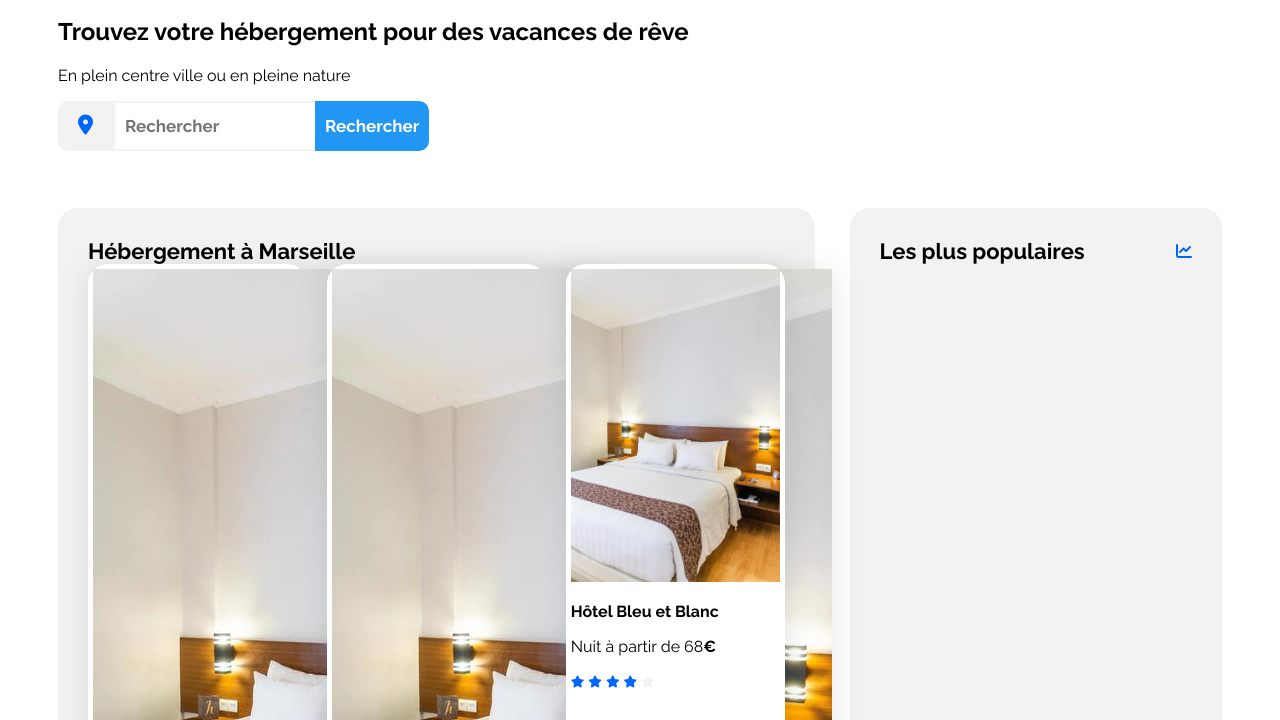
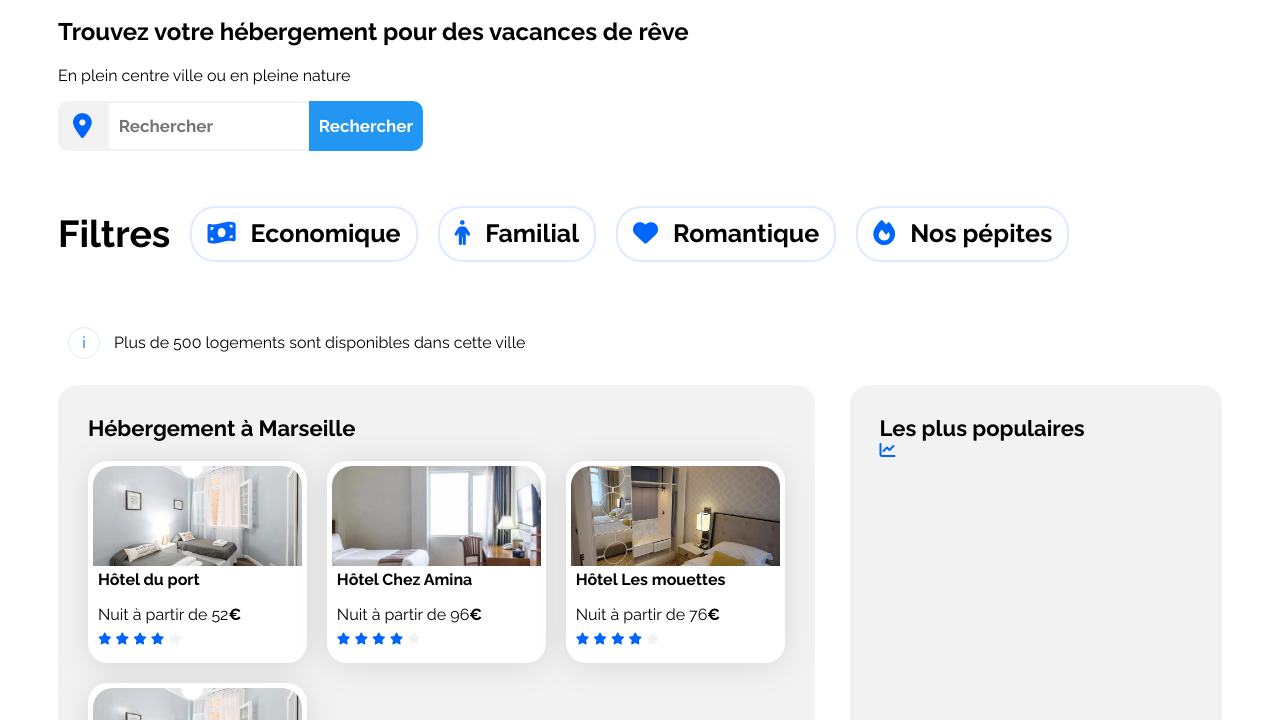
Before and after one commit to tipouf/projet2-maquette-vers-site, a plain HTML site: page index.html in a window 1280 px wide. Shown: the part 80-800 px from the top of the page. Drawn offline with Linux system fonts and the light colour scheme.

Commit message:
etiquettes, tooltip et herbergement ok

```diff
--- a/css/style.css
+++ b/css/style.css
@@ -16,6 +16,42 @@
 body {
   display: flex;
   justify-content: center;
+}
+
+/* tooltips */
+
+.tooltip {
+  position: relative;
+  display: inline-block;
+}
+
+.tooltip-logo {
+  margin: 10px;
+  padding: 5px;
+  width: 20px;
+  height: 20px;
+  color: var(--main-color);
+  text-align: center;
+  border-radius: 100px;
+  border: 1px solid var(--filter-bg-color);
+}
+
+.tooltip .tooltip-text {
+  visibility: hidden;
+  width: 120px;
+  background-color: var(--main-color);
+  color: #fff;
+  text-align: center;
+  border-radius: 6px;
+  padding: 5px 0;
+
+  /* Position the tooltip */
+  position: absolute;
+  z-index: 1;
+}
+
+.tooltip:hover .tooltip-text {
+  visibility: visible;
 }
 
 /* header */
@@ -56,12 +92,11 @@ header img {
   height: 50px;
 }
 
-.icon {
+.search-form .icon {
   float: right;
-  width: 20%;
-  padding: 12px 20px;
+  padding: 10px 15px;
   background: var(--main-bg-color);
-  font-size: 20px;
+  font-size: 25px;
   cursor: pointer;
   border-radius: 10px 0 0 10px;
 }
@@ -88,6 +123,37 @@ header img {
   border: none !important;
 }
 
+/* filtre par mot clé */
+
+.filtre-etiquette {
+  font-size: 25px;
+  font-weight: 700;
+  padding-block: 10px;
+  margin-block: 20px;
+  display: flex;
+  flex-direction: row;
+  flex-wrap: wrap;
+}
+
+.filtre-etiquette p {
+  display: block;
+  min-width: fit-content;
+  margin-left: 20px;
+  border: 2px solid var(--filter-bg-color);
+  border-radius: 25px;
+  padding-block: 10px;
+  padding-right: 15px;
+}
+
+.filtre-etiquette p:hover {
+  background: var(--filter-bg-color);
+  color: var(--main-color);
+}
+
+.filtre-etiquette p i {
+  padding-inline: 15px;
+}
+
 /* main */
 
 .main-container {
@@ -107,15 +173,29 @@ a {
   font-size: 22px;
 }
 
-.card {
+.hebergement-card {
   background-color: white;
   border-radius: 20px;
-  padding: 5px;
+  padding: 5px 5px 15px 5px;
   filter: drop-shadow(0px 3px 15px rgba(0, 0, 0, 0.1));
+  height: fit-content;
 }
 
-.card img {
+.hebergement-card img {
   object-fit: cover;
+  width: 100%;
+  height: 100px;
+  border-radius: 20px 20px 0 0;
+}
+
+.hebergement-card .card-content {
+  padding-left: 5px;
+}
+
+.afficher-plus {
+  margin-top: 25px;
+  font-size: 25px;
+  font-weight: bold;
 }
 
 .card-title {
@@ -150,13 +230,12 @@ a {
 
 .hebergements-grid {
   display: grid;
-  grid-template-columns: repeat(auto-fill, minmax(200px, 1fr));
+  grid-template-columns: repeat(auto-fill, minmax(30%, 1fr));
   grid-gap: 20px;
-  align-items: stretch;
 }
 
-.herbergements-grid .card {
-  width: 32%;
+.hebergements .section-title {
+  margin-bottom: 20px;
 }
 
 /****** Populaires ***********/
@@ -164,42 +243,10 @@ a {
   width: 32%;
 }
 
-.populaires-title {
-  display: flex;
-  justify-content: space-between;
-  align-items: center;
+.hebergement-card .card-title {
+  margin: 0px;
 }
 
-.populaires-cards .card {
-  display: flex;
-  margin-top: 33px;
-}
-
-.populaires-cards img {
-  width: 33%;
-  height: 136px;
-  border-top-left-radius: 20px;
-  border-bottom-left-radius: 20px;
-}
-
-.populaires-cards .card-content {
-  width: 67%;
-  padding-left: 15px;
-  display: flex;
-  flex-direction: column;
-  justify-content: space-between;
-  box-sizing: border-box;
-}
-
-.populaires-cards .card-title {
-  margin-top: 10px;
-  margin-bottom: 4px;
-}
-
-.populaires-cards .card-subtitle {
-  margin: 0;
-}
-
-.populaires-cards .card-rating {
+.hebergement-card .card-subtitle {
   margin-bottom: 5px;
 }
--- a/index.html
+++ b/index.html
@@ -41,36 +41,44 @@
             <p>En plein centre ville ou en pleine nature</p>
           </div>
 
-          <div class="search-form">
+          <form class="search-form">
             <div class="icon">
-              <i class="fa-solid fa-location-dot"></i>
+              <i class="fa-solid fa-map-marker-alt"></i>
             </div>
             <input type="text" placeholder="Rechercher" />
             <button type="submit">Rechercher</button>
+          </form>
+          <div class="filtre-etiquette">
+            <h2>Filtres</h2>
+            <p><i class="fa-solid fa-money-bill-wave"></i>Economique</p>
+            <p><i class="fa-solid fa-person" aria-hidden="true"></i>Familial</p>
+            <p>
+              <i class="fa-solid fa-heart" aria-hidden="true"></i>Romantique
+            </p>
+            <p>
+              <i class="fa-solid fa-fire" aria-hidden="true"></i>Nos pépites
+            </p>
           </div>
-        </div>
-
-        <div>
-          <br />
-          <br />
-          <br />
-        </div>
+          <div class="tooltip">
+            <div class="tooltip-logo">i</div>
+              <span class="tooltip-text">Nombre de résultat associé à cette recherche</span>
+            </div> Plus de 500 logements sont disponibles dans cette ville</p>
+          </div>
 
         <div class="hebergements-and-populaires">
           <section class="hebergements">
             <h2 class="section-title">Hébergement à Marseille</h2>
             <div class="hebergements-grid">
-              <article class="card">
+              <article class="hebergement-card">
                 <img
-                  src="./images/hebergements/febrian-zakaria2.jpg"
+                  src="./images/hebergements/fred-kleber.jpg"
                   alt="Image de la chambre d'hôtel montrant un lit"
-                  height="auto"
                 />
                 <div class="card-content">
                   <div class="card-txt">
-                    <h3 class="card-title">Hôtel Bleu et Blanc</h3>
+                    <h3 class="card-title">Hôtel du port</h3>
                     <p class="card-subtitle">
-                      Nuit à partir de 68<span class="euro">€</span>
+                      Nuit à partir de 52<span class="euro">€</span>
                     </p>
                   </div>
                   <div class="card-rating">
@@ -86,9 +94,60 @@
                   </div>
                 </div>
               </article>
-              <article class="card">
+              <article class="hebergement-card">
                 <img
-                  src="./images/hebergements/febrian-zakaria2.jpg"
+                  src="./images/hebergements/febrian-zakaria.jpg"
+                  alt="Image de la chambre d'hôtel montrant un lit"
+                />
+                <div class="card-content">
+                  <div class="card-txt">
+                    <h3 class="card-title">Hôtel Chez Amina</h3>
+                    <p class="card-subtitle">
+                      Nuit à partir de 96<span class="euro">€</span>
+                    </p>
+                  </div>
+                  <div class="card-rating">
+                    <i class="fa-xs fa-solid fa-star" aria-hidden="true"></i>
+                    <i class="fa-xs fa-solid fa-star" aria-hidden="true"></i>
+                    <i class="fa-xs fa-solid fa-star" aria-hidden="true"></i>
+                    <i class="fa-xs fa-solid fa-star" aria-hidden="true"></i>
+                    <i
+                      class="fa-xs fa-solid fa-star neutral-star"
+                      aria-hidden="true"
+                    ></i>
+                    <span class="sr-only">Note de 4 sur 5</span>
+                  </div>
+                </div>
+              </article>
+              <article class="hebergement-card">
+                <img
+                  src="./images/hebergements/reisetopia.jpg"
+                  alt="Image
+                de la chambre d'hôtel montrant un lit"
+                />
+                <div class="card-content">
+                  <div class="card-txt">
+                    <h3 class="card-title">Hôtel Les mouettes</h3>
+                    <p class="card-subtitle">
+                      Nuit à partir de 76<span class="euro">€</span>
+                    </p>
+                  </div>
+                  <div class="card-rating">
+                    <i class="fa-xs fa-solid fa-star" aria-hidden="true"></i>
+                    <i class="fa-xs fa-solid fa-star" aria-hidden="true"></i>
+                    <i class="fa-xs fa-solid fa-star" aria-hidden="true"></i>
+                    <i class="fa-xs fa-solid fa-star" aria-hidden="true"></i>
+                    <i
+                      class="fa-xs fa-solid fa-star neutral-star"
+                      aria-hidden="true"
+                    ></i>
+                    <span class="sr-only">Note de 4 sur 5</span>
+                  </div>
+                </div>
+              </article>
+              <article class="hebergement-card">
+                <img
+                  src="./images/hebergements/fred-kleber.jpg"
                   alt="Image de la chambre d'hôtel montrant un lit"
                 />
                 <div class="card-content">
@@ -111,35 +170,8 @@
                   </div>
                 </div>
               </article>
-              <article class="card">
-                <img
-                  src="./images/hebergements/febrian-zakaria2.jpg"
-                  alt="Image
-                de la chambre d'hôtel montrant un lit"
-                  width="100%"
-                  height="auto"
-                />
-                <div class="card-content">
-                  <div class="card-txt">
-                    <h3 class="card-title">Hôtel Bleu et Blanc</h3>
-                    <p class="card-subtitle">
-                      Nuit à partir de 68<span class="euro">€</span>
-                    </p>
-                  </div>
-                  <div class="card-rating">
-                    <i class="fa-xs fa-solid fa-star" aria-hidden="true"></i>
-                    <i class="fa-xs fa-solid fa-star" aria-hidden="true"></i>
-                    <i class="fa-xs fa-solid fa-star" aria-hidden="true"></i>
-                    <i class="fa-xs fa-solid fa-star" aria-hidden="true"></i>
-                    <i
-                      class="fa-xs fa-solid fa-star neutral-star"
-                      aria-hidden="true"
-                    ></i>
-                    <span class="sr-only">Note de 4 sur 5</span>
-                  </div>
-                </div>
-              </article>
             </div>
+            <div class="">Afficher plus</div>
           </section>
           <section class="populaires">
             <div class="populaires-title">
```
